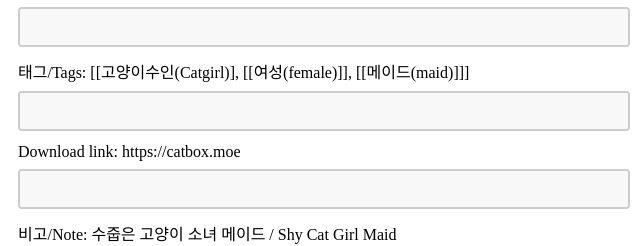
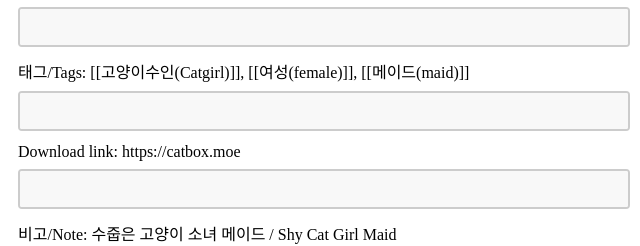
Before and after one commit to peppertaco/peppertaco.github.io, a plain HTML site: page index.html in a window 1280 px wide. Shown: the part 211-457 px from the top of the page, 0-640 px from the left. Drawn offline with Linux system fonts and the light colour scheme.

Commit message:
Update index.html

```diff
--- a/index.html
+++ b/index.html
@@ -59,7 +59,7 @@
 			<label for="name_input">이름/Name: 유즈 / Yuzu</label><br>
 			<textarea id="name" name="name"></textarea><br>
 
-			<label for="tag_input">태그/Tags: [[고양이수인(Catgirl)], [[여성(female)]], [[메이드(maid)]]]</label><br>
+			<label for="tag_input">태그/Tags: [[고양이수인(Catgirl)]], [[여성(female)]], [[메이드(maid)]]</label><br>
 			<textarea id="tags" name="tags"></textarea><br>
 
 			<label for="downloadLink">Download link: https://catbox.moe</label><br>
```
